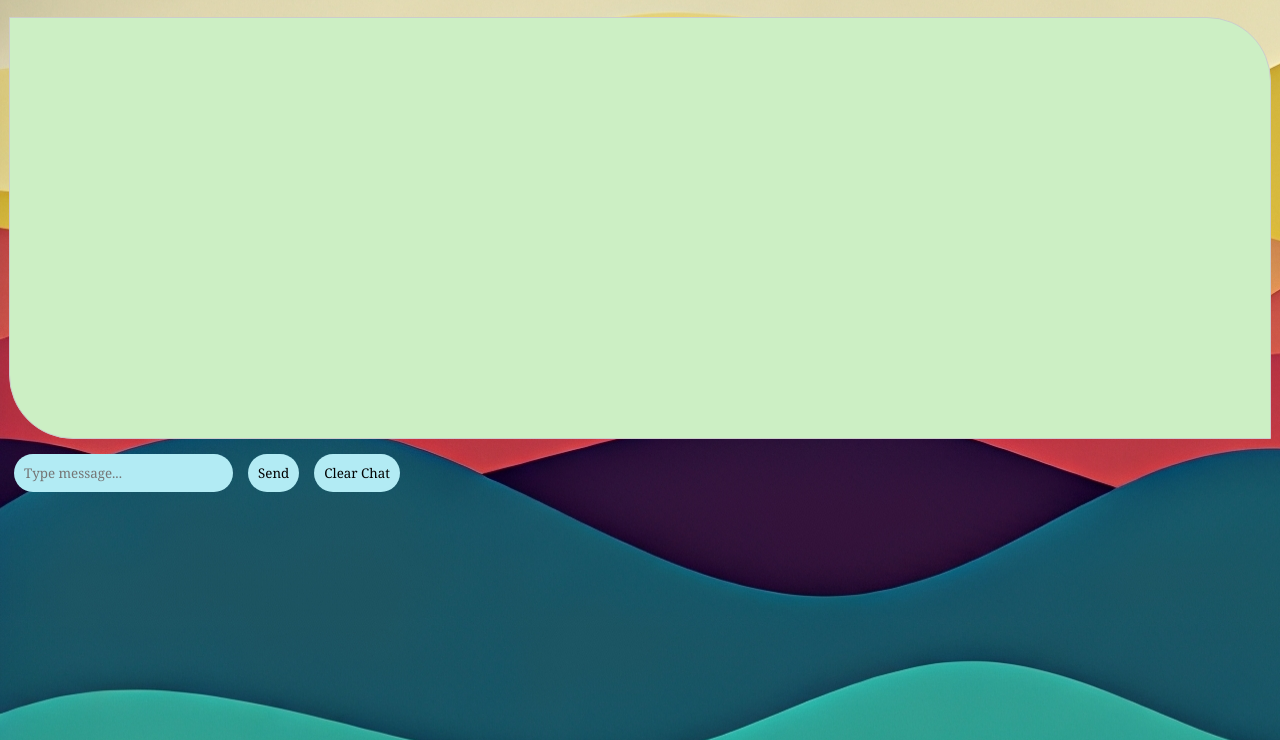
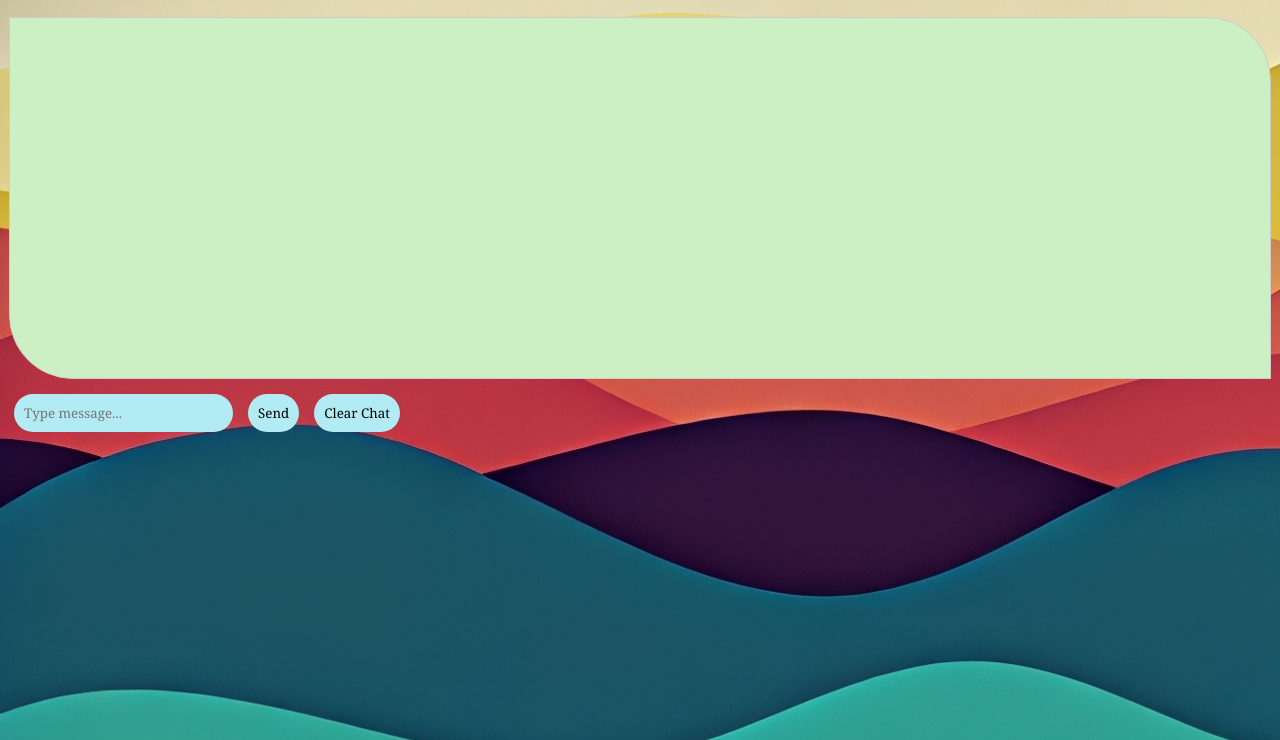
Before and after one commit to btye-8/messenger-app, a website: page public/chat.html in a window 1280 px wide. Shown: the part 60-800 px from the top of the page. Drawn offline with nearby package versions, Linux system fonts and the light colour scheme; no server answers; sample sign-in values are in the browser's storage.

Commit message:
Update style.css

```diff
--- a/public/style.css
+++ b/public/style.css
@@ -16,7 +16,7 @@ input, button {
 #chatBox {
   font-family:system-ui, -apple-system, Georgia, 'Times New Roman', Times, serif, 'Segoe UI', Roboto, Oxygen, Ubuntu, Cantarell, 'Open Sans', 'Helvetica Neue', sans-serif;
   border: 1px solid #ccc;
-  height: 400px;
+  height: 340px;
   overflow-y: auto , scroll;
   padding: 10px;
   margin-bottom: 10px;
```
